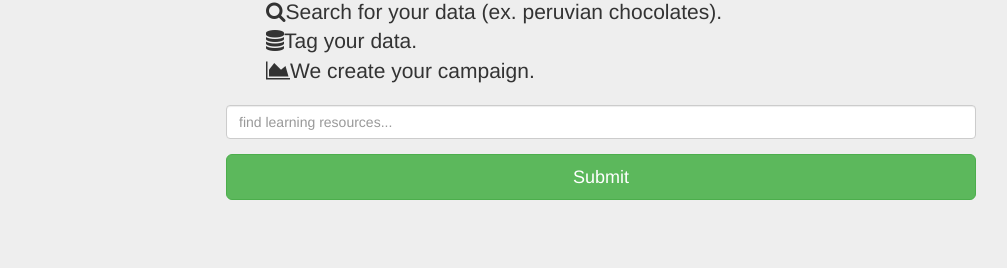
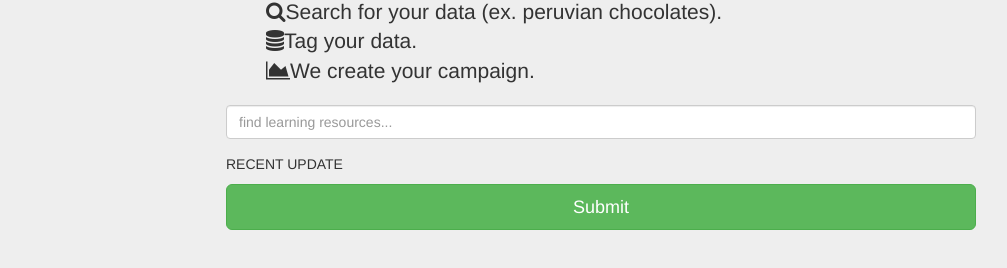
Before and after one commit to jirishus/learnu, a website: page www/index.html in a window 1280 px wide. Shown: the part 132-400 px from the top of the page, without its empty margins (39-1046 px from the left). Drawn offline with nearby package versions, Linux system fonts and the light colour scheme.

Commit message:
test update

```diff
--- a/www/index.html
+++ b/www/index.html
@@ -46,7 +46,7 @@
         placeholder="find learning resources..."
         required>
       </div>
-
+	<p>RECENT UPDATE</p>
       <button type="submit" class="btn btn-success btn-lg btn-block">Submit</button>
 
     </form>
```
